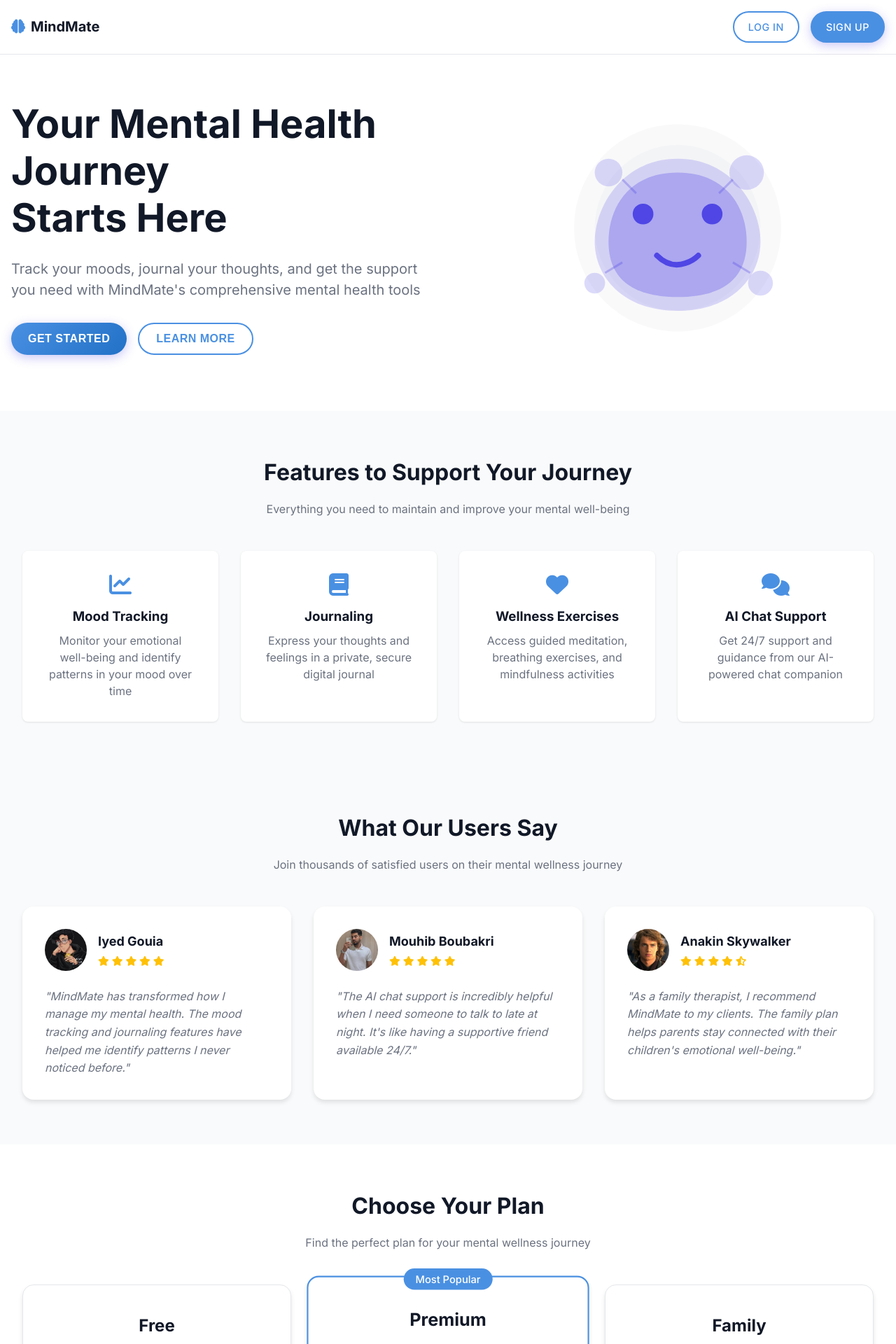
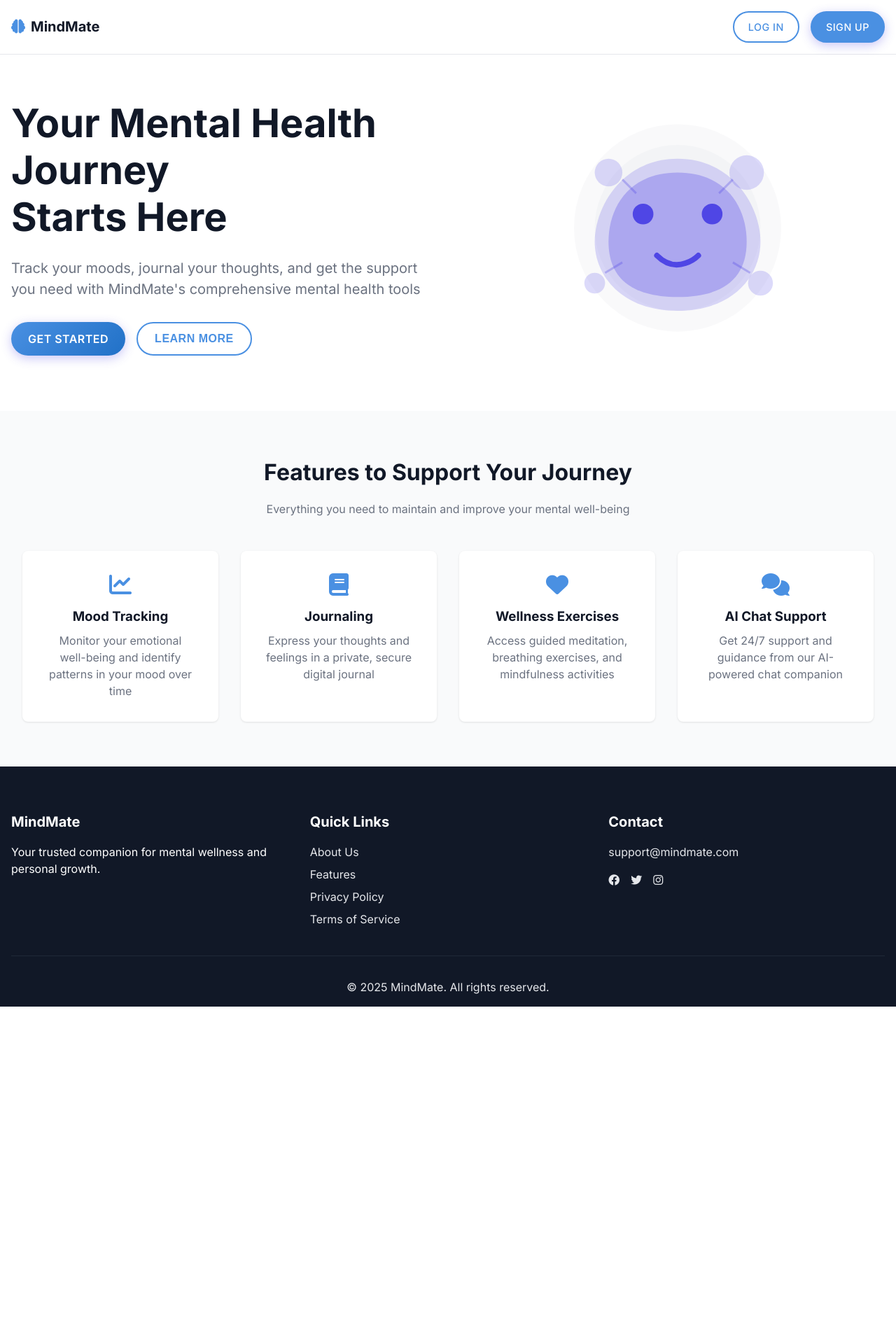
Before and after one commit to PsyCode404/MindMate, a PHP site: page / in a window 1280 px wide. Shown: the top 1920 px of the page at 70% size. After the commit the page ends 1438 px from the top, so only its background shows below. Run offline with PHP 8.4, Linux system fonts and the light colour scheme.

Commit message:
removing user and pricing section from home

```diff
--- a/index.php
+++ b/index.php
@@ -7,8 +7,8 @@
                 <h1>Your Mental Health Journey<br>Starts Here</h1>
                 <p>Track your moods, journal your thoughts, and get the support you need with MindMate's comprehensive mental health tools</p>
                 <div class="hero-buttons">
-                    <button class="btn-primary">Get Started</button>
-                    <button class="btn-outline">Learn More</button>
+                    <a href="auth/login.php" class="btn-primary">Get Started</a>
+                    <button class="btn-outline" onclick="scrollToFeatures()">Learn More</button>
                 </div>
             </div>
             <div class="hero-image">
@@ -18,7 +18,7 @@
     </header>
 
     <!-- Features Section -->
-    <section class="features">
+    <section class="features" id="features">
         <h2>Features to Support Your Journey</h2>
         <p>Everything you need to maintain and improve your mental well-being</p>
         <div class="features-grid">
@@ -45,117 +45,12 @@
         </div>
     </section>
 
-    <!-- Reviews Section -->
-    <section class="reviews">
-        <h2>What Our Users Say</h2>
-        <p>Join thousands of satisfied users on their mental wellness journey</p>
-        <div class="reviews-grid">
-            <div class="review-card">
-                <div class="review-header">
-                    <img src="images/user1.jpg" alt="Sarah M." class="review-avatar">
-                    <div class="review-info">
-                        <h4>Iyed Gouia</h4>
-                        <div class="stars">
-                            <?php for($i = 0; $i < 5; $i++): ?>
-                                <i class="fas fa-star"></i>
-                            <?php endfor; ?>
-                        </div>
-                    </div>
-                </div>
-                <p>"MindMate has transformed how I manage my mental health. The mood tracking and journaling features have helped me identify patterns I never noticed before."</p>
-            </div>
-            <div class="review-card">
-                <div class="review-header">
-                    <img src="images/user2.jpg" alt="James L." class="review-avatar">
-                    <div class="review-info">
-                        <h4>Mouhib Boubakri</h4>
-                        <div class="stars">
-                            <?php for($i = 0; $i < 5; $i++): ?>
-                                <i class="fas fa-star"></i>
-                            <?php endfor; ?>
-                        </div>
-                    </div>
-                </div>
-                <p>"The AI chat support is incredibly helpful when I need someone to talk to late at night. It's like having a supportive friend available 24/7."</p>
-            </div>
-            <div class="review-card">
-                <div class="review-header">
-                    <img src="images/user3.jpg" alt="Emily R." class="review-avatar">
-                    <div class="review-info">
-                        <h4>Anakin Skywalker</h4>
-                        <div class="stars">
-                            <?php for($i = 0; $i < 4; $i++): ?>
-                                <i class="fas fa-star"></i>
-                            <?php endfor; ?>
-                            <i class="fas fa-star-half-alt"></i>
-                        </div>
-                    </div>
-                </div>
-                <p>"As a family therapist, I recommend MindMate to my clients. The family plan helps parents stay connected with their children's emotional well-being."</p>
-            </div>
-        </div>
-    </section>
-
-    <!-- Pricing Section -->
-    <section class="pricing">
-        <h2>Choose Your Plan</h2>
-        <p>Find the perfect plan for your mental wellness journey</p>
-        <div class="pricing-grid">
-            <?php
-            $plans = [
-                [
-                    'name' => 'Free',
-                    'price' => 0,
-                    'features' => [
-                        'Basic mood tracking',
-                        'Simple journal entries',
-                        'Limited exercises',
-                        'Community support'
-                    ],
-                    'button' => ['text' => 'Get Started', 'class' => 'btn-outline']
-                ],
-                [
-                    'name' => 'Premium',
-                    'price' => 9.99,
-                    'features' => [
-                        'Advanced mood analytics',
-                        'Unlimited journaling',
-                        'Full exercise library',
-                        'AI chat support',
-                        'Progress reports'
-                    ],
-                    'popular' => true,
-                    'button' => ['text' => 'Start Free Trial', 'class' => 'btn-primary']
-                ],
-                [
-                    'name' => 'Family',
-                    'price' => 19.99,
-                    'features' => [
-                        'Up to 5 family members',
-                        'All Premium features',
-                        'Family analytics',
-                        'Priority support'
-                    ],
-                    'button' => ['text' => 'Choose Family Plan', 'class' => 'btn-outline']
-                ]
-            ];
-
-            foreach($plans as $plan): ?>
-                <div class="pricing-card<?php echo isset($plan['popular']) ? ' featured' : ''; ?>">
-                    <?php if(isset($plan['popular'])): ?>
-                        <div class="popular-tag">Most Popular</div>
-                    <?php endif; ?>
-                    <h3><?php echo $plan['name']; ?></h3>
-                    <div class="price">$<?php echo number_format($plan['price'], 2); ?><span>/month</span></div>
-                    <ul class="features-list">
-                        <?php foreach($plan['features'] as $feature): ?>
-                            <li><i class="fas fa-check"></i> <?php echo $feature; ?></li>
-                        <?php endforeach; ?>
-                    </ul>
-                    <button class="<?php echo $plan['button']['class']; ?>"><?php echo $plan['button']['text']; ?></button>
-                </div>
-            <?php endforeach; ?>
-        </div>
-    </section>
+<script>
+function scrollToFeatures() {
+    document.getElementById('features').scrollIntoView({
+        behavior: 'smooth'
+    });
+}
+</script>
 
 <?php include 'includes/footer.php'; ?>
```
